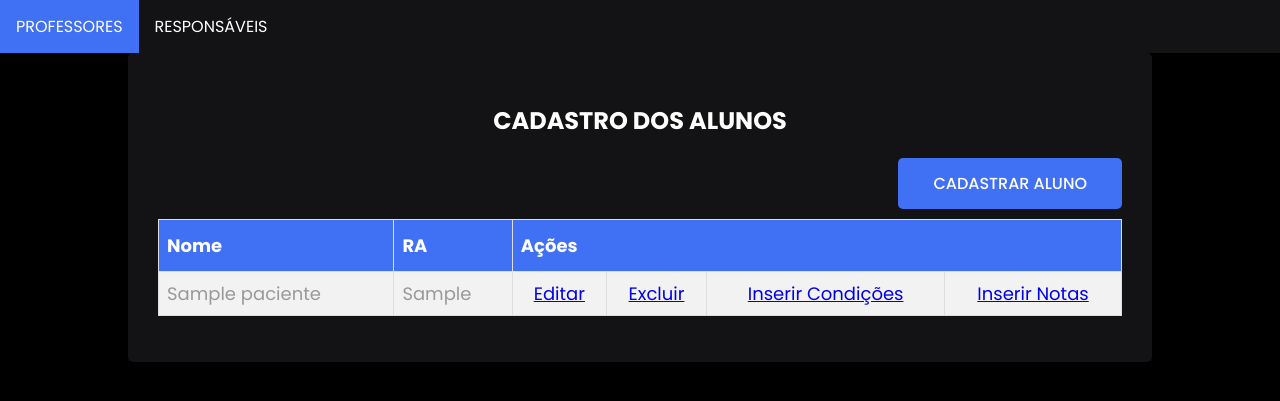
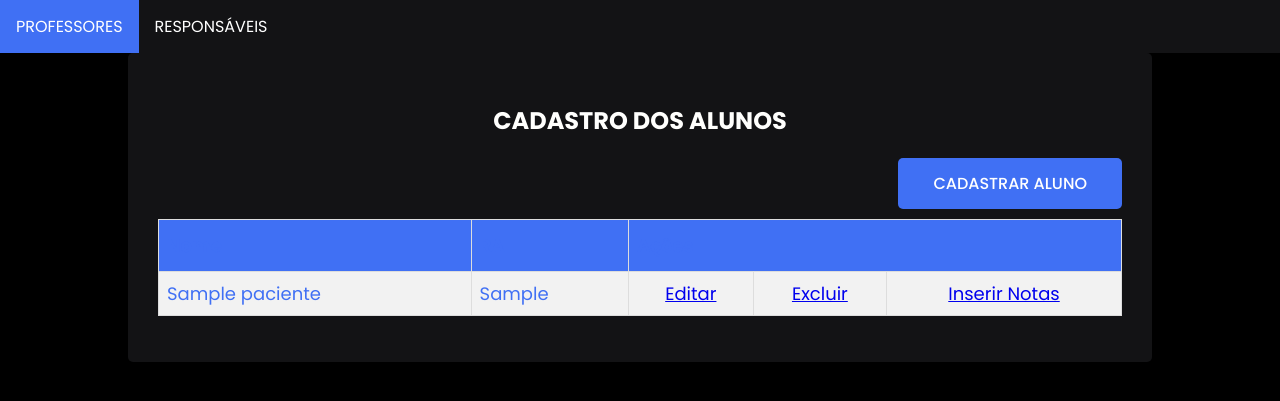
Before and after one commit to LyneCrist/Gestao-Escolar-Digital, a Django app: page /pacientes/ in a window 1280 px wide. Shown: the top 401 px of the page. Run offline with Django 5.2, Linux system fonts and the light colour scheme; tables that the repository leaves empty hold one stand-in row (values such as "Sample post"); parts of the project's set-up code (start-up, migrations or seed data) failed here and were passed over.

Commit message:
Atualizações da interface

```diff
--- a/pacientes/templates/lista_pacientes.html
+++ b/pacientes/templates/lista_pacientes.html
@@ -37,13 +37,20 @@ Lista Pacientes
                     <td class="td-align-center"">
                         <a href=" {% url 'editar_paciente' paciente.id %}">Editar</a>
                     </td>
+
+
                     <td class="td-align-center"">
                         <a href=" {% url 'excluir_paciente' paciente.id %}">Excluir</a>
                     </td>
-                    <td class="td-align-center"">
+
+
+
+                    {% comment %} <td class="td-align-center"">
                         <a href=" {% url 'criar_condicao' paciente.id %}">Inserir Condições</a>
-                    </td>
-                    <td class="td-align-center"">
+                    </td> {% endcomment %}
+
+
+                    <td class="td-align-center">
                         <a href=" {% url 'criar_transporte' paciente.id %}">Inserir Notas</a>
                     </td>
 
--- a/templates/static/css/list.css
+++ b/templates/static/css/list.css
@@ -18,8 +18,8 @@
 
 body {
   background-color: #000000; /* Cor do fundo da página */
-  color: #999999; /* Cor do texto padrão */
-  font-family: Arial, sans-serif; /* Fonte padrão */
+  color: rgb(64, 112, 244); /* Cor do texto padrão */
+  font-family: Poppins, sans-serif; /* Fonte padrão */
 }
 
 .form_row_list h2 {
@@ -75,12 +75,12 @@ a.button-link {
   padding-bottom: 12px;
   text-align: left;
   background-color: #4070f4;
-  color: white;
+  color: #4070f4;
 }
 
 .data-list-atlas .td-align-center {
   text-align: center;
-  color: white;
+  color: #4070f4;
 }
 
 .td-align-center.status-cancelado {
--- a/transportes/templates/lista_transportes.html
+++ b/transportes/templates/lista_transportes.html
@@ -5,7 +5,7 @@
 {% endblock css %}
 
 {% block title %}
-Lista Transportes
+Lista Alunos
 {% endblock title %}
 {% block content %}
 <form action="" method="get" class="form_row_list">
--- a/transportes/templates/paciente_transportes.html
+++ b/transportes/templates/paciente_transportes.html
@@ -5,7 +5,7 @@
 {% endblock css %}
 
 {% block title %}
-Lista Transportes
+Lista de Alunos
 {% endblock title %}
 {% block content %}
 <form action="" method="get" class="form_row_list">
@@ -34,7 +34,7 @@ Lista Transportes
                         <a href=" {% url 'concelar_transporte' transporte.id %}">Cancelar</a>
                         Cancelar
                     </td>
-                    <td class="td-align-center"">
+                    <td class="td-align-center">
                                             <!-- <a href=" {% url 'finalizar_transporte' transporte.id %}">
                         Finalizar</a> -->
                         Finalizar
```
Also changed, not shown: index.html (+21 -0 lines).
